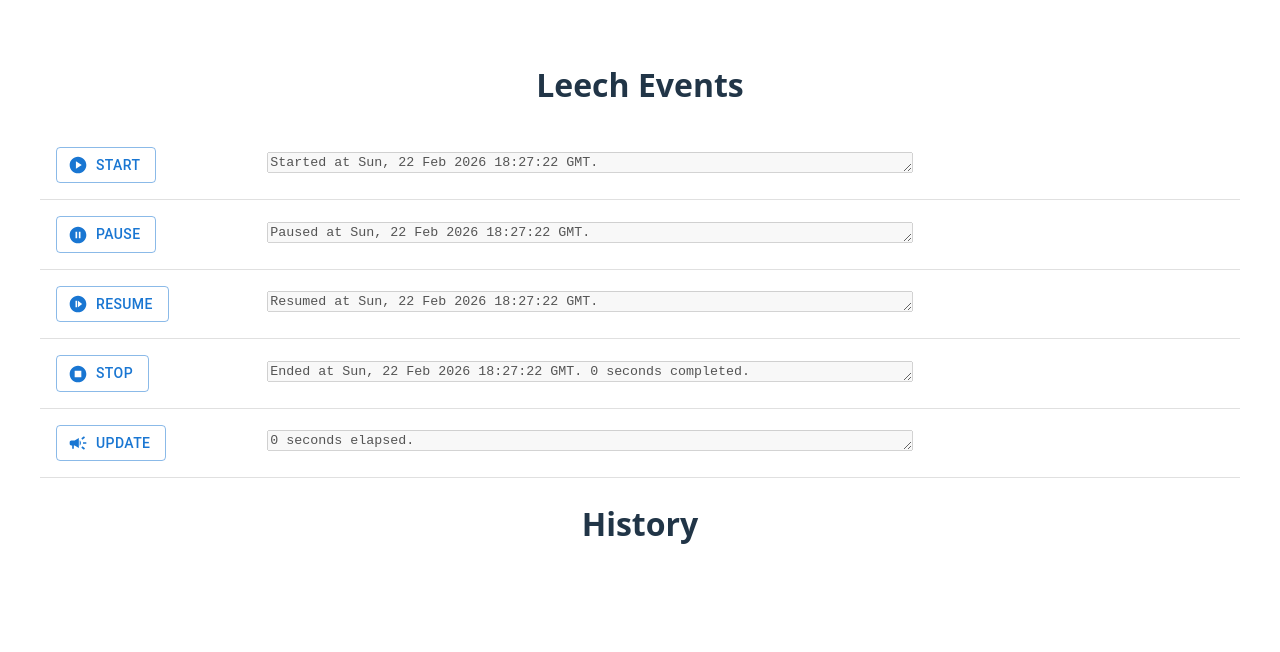
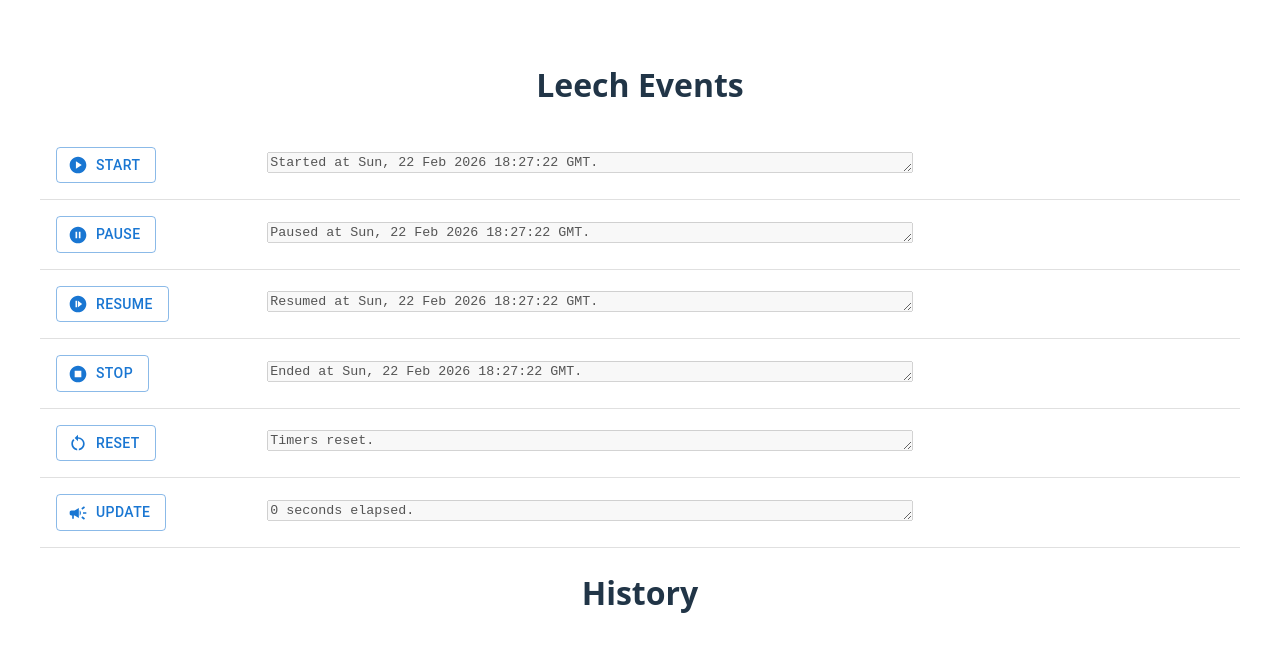
Before and after one commit to shaoster/LeechTimer, a React (Vite) app: page / in a window 1280 px wide. Shown: the top 652 px of the page. Built offline with nearby package versions, Linux system fonts and the light colour scheme.

Commit message:
Separate stop/reset logic

```diff
--- a/src/components/TextBoxContainer.tsx
+++ b/src/components/TextBoxContainer.tsx
@@ -2,7 +2,7 @@ import { List, ListItem, Table, TableBody} from "@mui/material";
 import { useEffect, useState } from "react";
 import CopyPastableTextBox from "./CopyPastableTextBox";
 import humanizeDuration from "humanize-duration";
-import { Campaign, NotStarted, PauseCircle, PlayCircle, StopCircle } from "@mui/icons-material";
+import { Campaign, NotStarted, PauseCircle, PlayCircle, RestartAlt, StopCircle } from "@mui/icons-material";
 import { DataContext, INITIAL_DATA } from "../context";
 
 const TextBoxContainer = () => {
@@ -47,15 +47,14 @@ const TextBoxContainer = () => {
         setTimerRunning(true);
         return true;
     };
-    const stop = () => {
-        if (!timerRunning) {
-            alert("The timer is not running.");
-            return false;
+    const reset = () => {
+        if (confirm("Are you sure you want to reset all the timers?")) {
+            setTimerRunning(false);
+            setSecondsElapsed(0);
+            return true;
         }
-        setTimerRunning(false);
-        setSecondsElapsed(0);
-        return true;
-    };
+        return false;
+    }
     const appendHistory = (text: string) => {
         setHistory((prev) => [...prev, text]);
     };
@@ -86,8 +85,14 @@ const TextBoxContainer = () => {
                     <CopyPastableTextBox
                         label="Stop"
                         icon={<StopCircle/>}
-                        onCopy={stop}
-                        textTemplate={`Ended at {time}. {timeElapsed} completed.`}
+                        onCopy={pause}
+                        textTemplate={`Ended at {time}.`}
+                    />
+                    <CopyPastableTextBox
+                        label="Reset"
+                        icon={<RestartAlt/>}
+                        onCopy={reset}
+                        textTemplate={`Timers reset.`}
                     />
                     <CopyPastableTextBox
                         label="Update"
```
